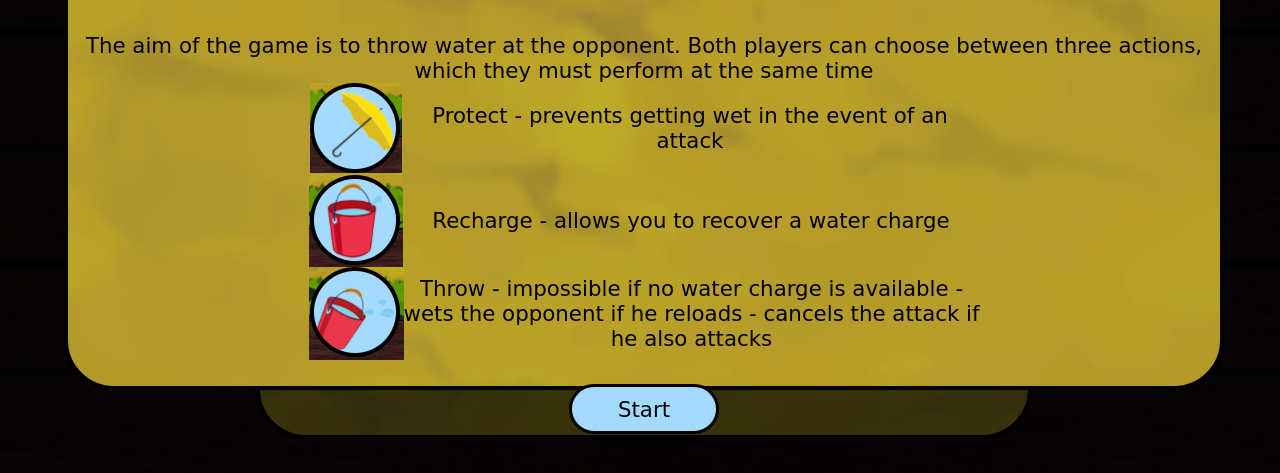
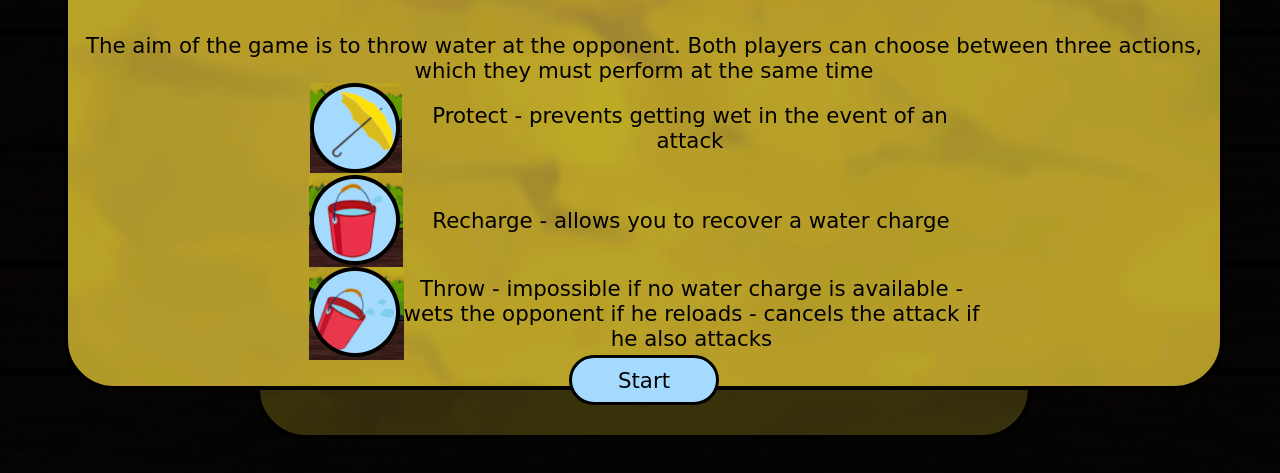
Before and after one commit to elisewillekens30/elisewillekens30.github.io, a website: page index.html in a window 1280 px wide. Shown: the part 193-666 px from the top of the page. Drawn offline with Linux system fonts and the light colour scheme; a web font is replaced by a local one.

Commit message:
Add files via upload

```diff
--- a/css/style.css
+++ b/css/style.css
@@ -141,7 +141,7 @@ input:focus{outline: 0;}
 }
 #playRules{
   position: absolute;
-  top: 429px!important;;
+  top: 400px!important;
 }
 #sends{
   background: #A5DAFF url(../images/interfaces/send.png) no-repeat;
```
